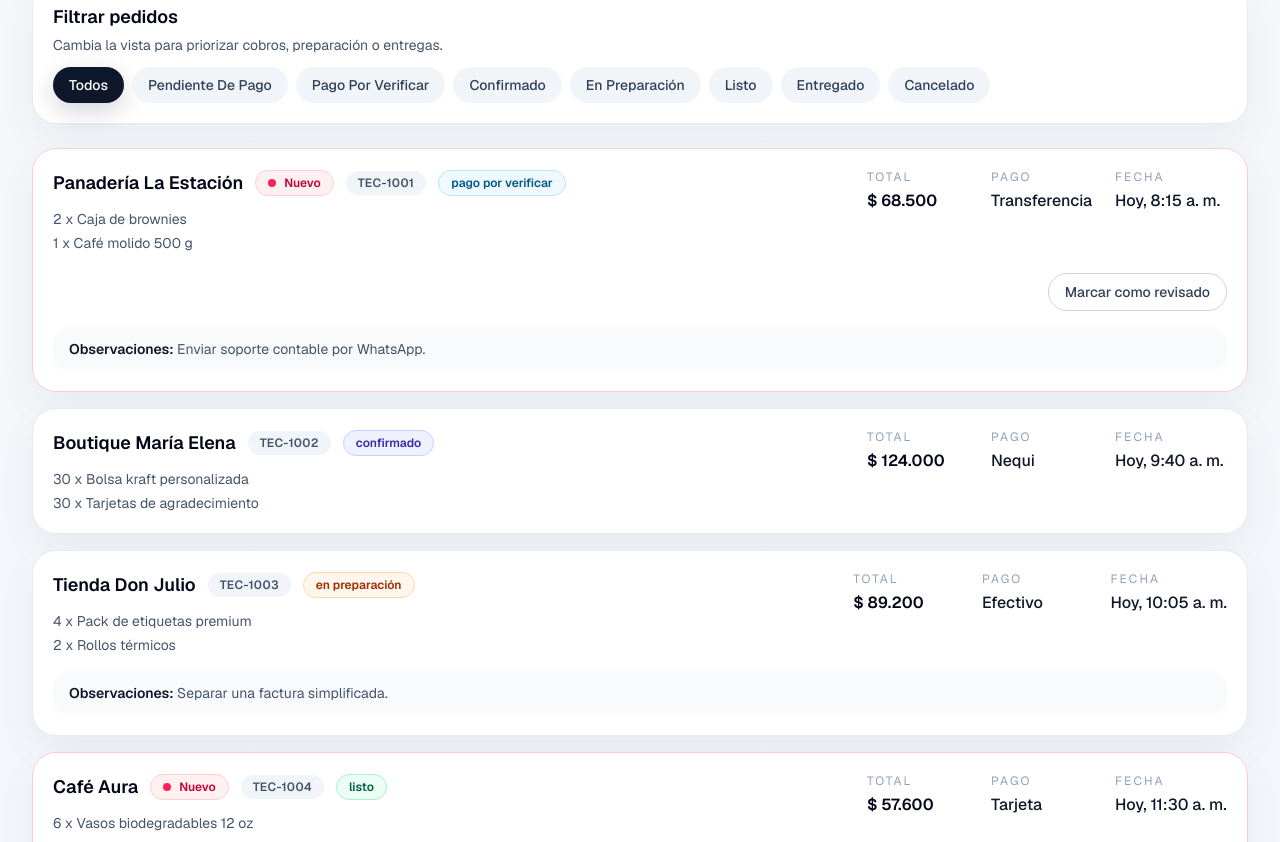
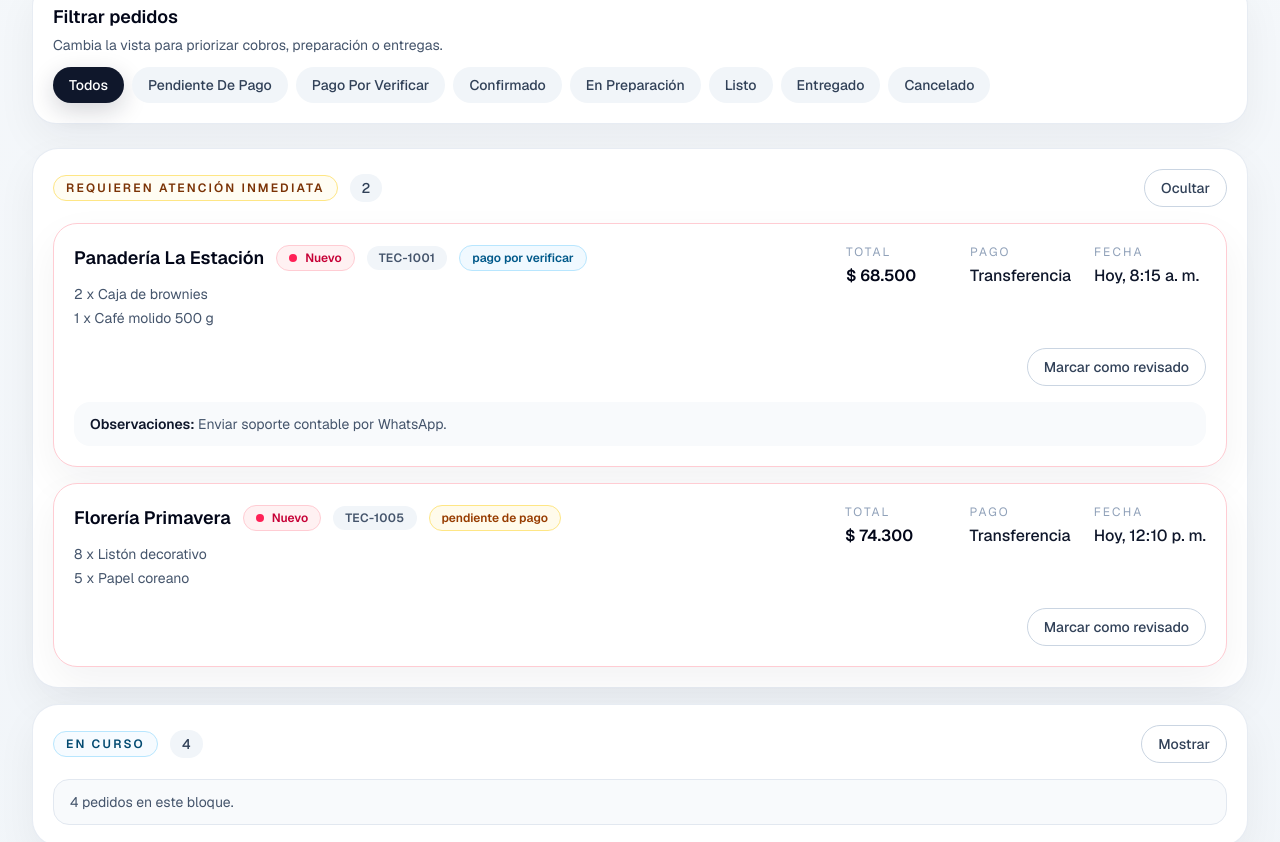
Before and after one commit to patarroyoalexis/tecpify, a Next.js app: page / in a window 1280 px wide. Shown: the part 1238-2080 px from the top of the page. Built offline with nearby package versions, Linux system fonts and the light colour scheme.

Commit message:
feature: se agrega grupos de pedidos para mejora visual y atención de pedidos por prioridades

```diff
--- a/components/dashboard/orders-list.tsx
+++ b/components/dashboard/orders-list.tsx
@@ -1,12 +1,55 @@
+"use client";
+
+import { useState } from "react";
+
 import { OrderCard } from "@/components/dashboard/order-card";
-import type { Order } from "@/types/orders";
+import type { Order, OrderStatus } from "@/types/orders";
 
 interface OrdersListProps {
   orders: Order[];
   onMarkAsReviewed?: (orderId: string) => void;
 }
 
+type GroupKey = "immediate" | "active" | "closed";
+
+interface OrderGroup {
+  key: GroupKey;
+  title: string;
+  statuses: OrderStatus[];
+  tone: string;
+}
+
+const orderGroups: OrderGroup[] = [
+  {
+    key: "immediate",
+    title: "Requieren atención inmediata",
+    statuses: ["pendiente de pago", "pago por verificar"],
+    tone: "border-amber-200 bg-amber-50/60 text-amber-900",
+  },
+  {
+    key: "active",
+    title: "En curso",
+    statuses: ["confirmado", "en preparación", "listo"],
+    tone: "border-sky-200 bg-sky-50/60 text-sky-900",
+  },
+  {
+    key: "closed",
+    title: "Cerrados",
+    statuses: ["entregado", "cancelado"],
+    tone: "border-emerald-200 bg-emerald-50/50 text-emerald-900",
+  },
+];
+
+const defaultExpandedState: Record<GroupKey, boolean> = {
+  immediate: true,
+  active: false,
+  closed: false,
+};
+
 export function OrdersList({ orders, onMarkAsReviewed }: OrdersListProps) {
+  const [expandedGroups, setExpandedGroups] =
+    useState<Record<GroupKey, boolean>>(defaultExpandedState);
+
   if (orders.length === 0) {
     return (
       <section className="rounded-[24px] border border-dashed border-slate-300 bg-white/70 p-10 text-center shadow-[0_16px_40px_rgba(15,23,42,0.04)]">
@@ -20,15 +63,68 @@ export function OrdersList({ orders, onMarkAsReviewed }: OrdersListProps) {
     );
   }
 
+  const visibleGroups = orderGroups
+    .map((group) => ({
+      ...group,
+      orders: orders.filter((order) => group.statuses.includes(order.status)),
+    }))
+    .filter((group) => group.orders.length > 0);
+
   return (
     <section className="space-y-4">
-      {orders.map((order) => (
+      {visibleGroups.map((group) => {
+        const isExpanded = expandedGroups[group.key];
+
+        return (
+          <div
+            key={group.key}
+            className="rounded-[26px] border border-slate-200/80 bg-white p-4 shadow-[0_16px_40px_rgba(15,23,42,0.05)] md:p-5"
+          >
+            <div className="flex flex-col gap-3 md:flex-row md:items-center md:justify-between">
+              <div className="flex items-center gap-3">
+                <div
+                  className={`rounded-full border px-3 py-1 text-xs font-semibold uppercase tracking-[0.18em] ${group.tone}`}
+                >
+                  {group.title}
+                </div>
+                <span className="rounded-full bg-slate-100 px-3 py-1 text-sm font-medium text-slate-700">
+                  {group.orders.length}
+                </span>
+              </div>
+
+              <button
+                type="button"
+                onClick={() =>
+                  setExpandedGroups((currentState) => ({
+                    ...currentState,
+                    [group.key]: !currentState[group.key],
+                  }))
+                }
+                className="w-fit rounded-full border border-slate-300 bg-white px-4 py-2 text-sm font-medium text-slate-700 transition hover:border-slate-400 hover:bg-slate-50"
+              >
+                {isExpanded ? "Ocultar" : "Mostrar"}
+              </button>
+            </div>
+
+            {isExpanded ? (
+              <div className="mt-4 space-y-4">
+                {group.orders.map((order) => (
                   <OrderCard
                     key={order.id}
                     order={order}
                     onMarkAsReviewed={onMarkAsReviewed}
                   />
                 ))}
+              </div>
+            ) : (
+              <div className="mt-4 rounded-2xl border border-slate-200 bg-slate-50 px-4 py-3 text-sm text-slate-600">
+                {group.orders.length} pedido
+                {group.orders.length > 1 ? "s" : ""} en este bloque.
+              </div>
+            )}
+          </div>
+        );
+      })}
     </section>
   );
 }
```
Lines whose indentation alone changed are shown as unchanged.
